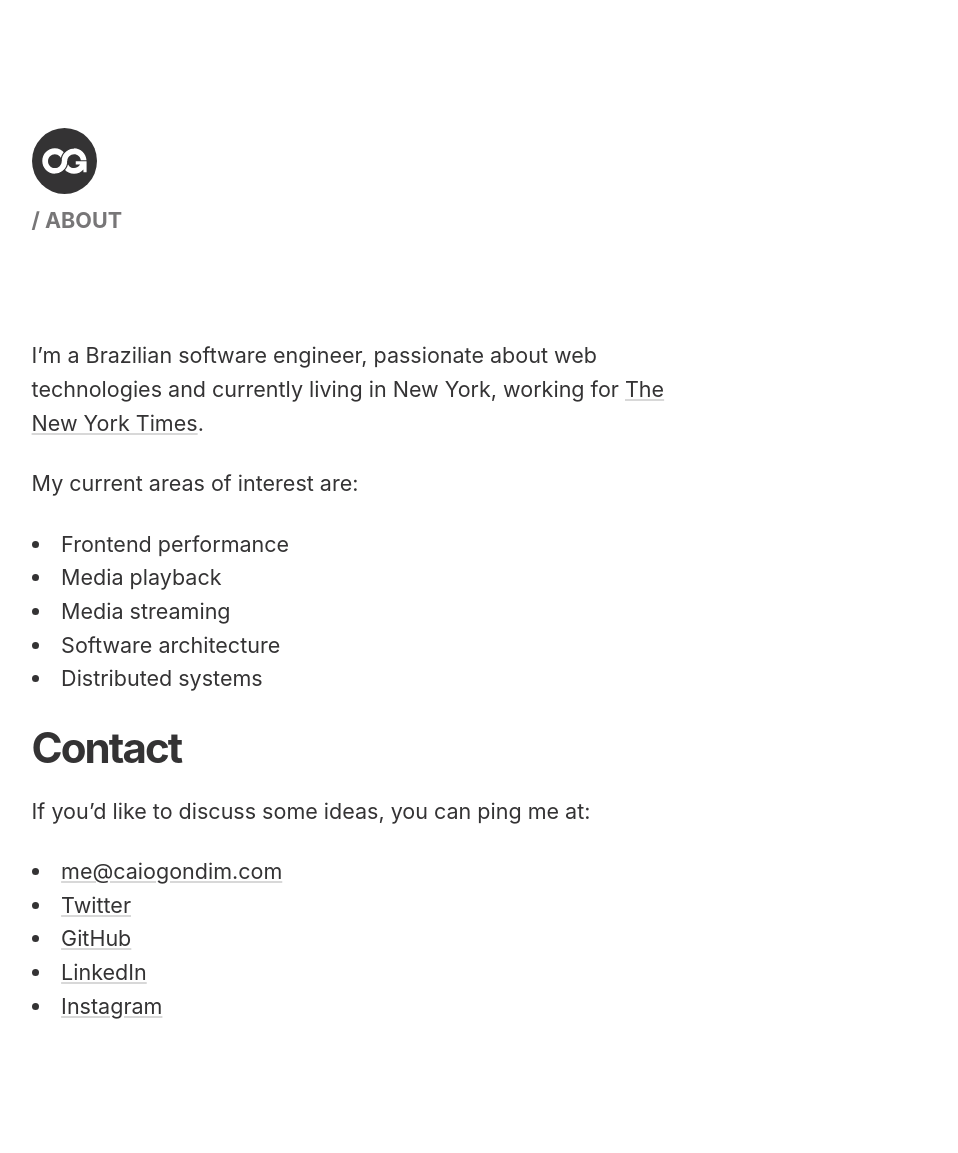
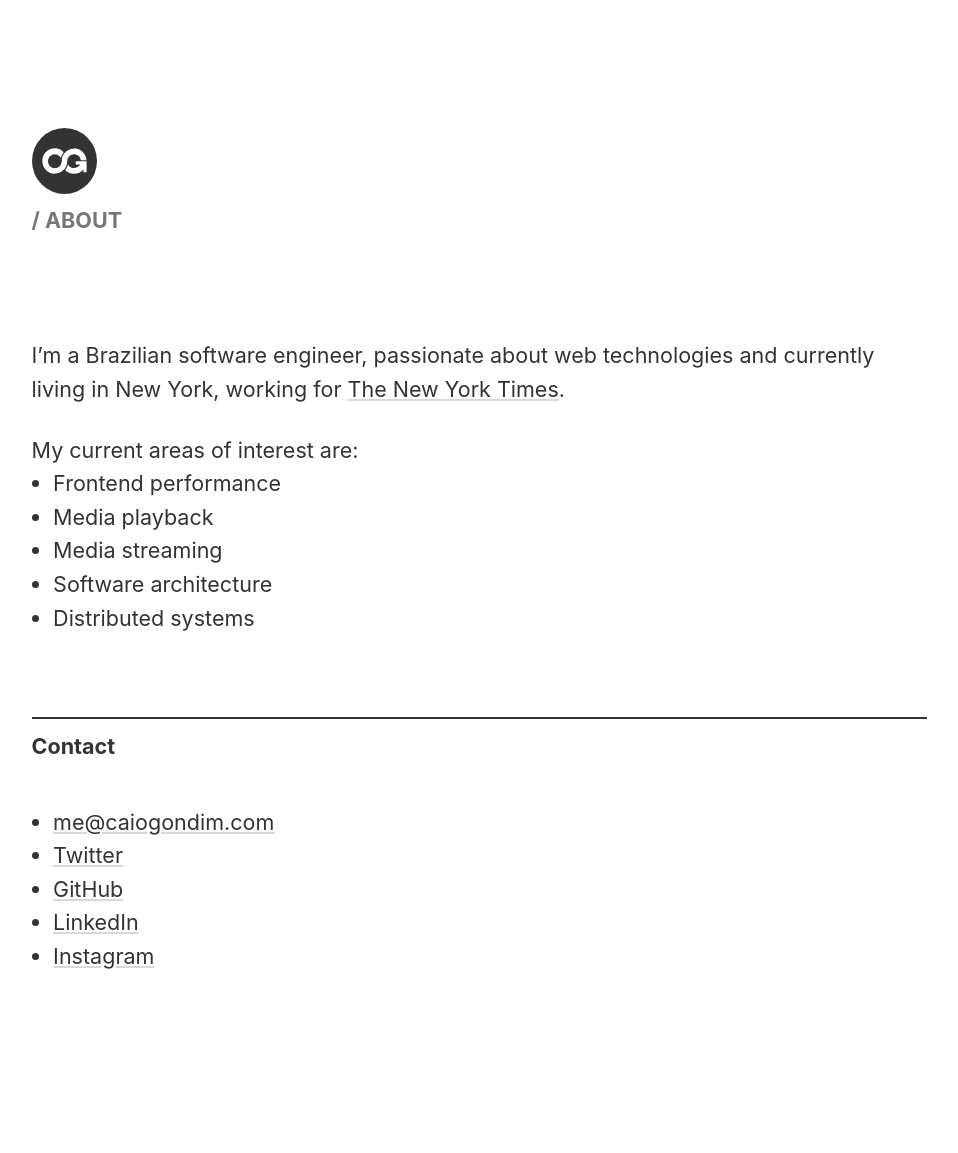
Before and after one commit to caiogondim/caiogondim.com, a Jekyll site: the page built from about.md, in a window 1280 px wide. Shown: the whole page, without its empty margins (71-1029 px from the left). Built offline with Jekyll 4.4.1, drawn with Linux system fonts in a browser that asks for light colours; after the commit the page ends 1103 px from its top, so only the background shows below that.

```diff
--- a/_layouts/about.html
+++ b/_layouts/about.html
@@ -8,5 +8,15 @@
   <section class="u-legible-width">
     {{ content }}
   </section>
+  <section class="u-legible-width">
+    <h6 class="u-separator">Contact</h6>
+    <ul>
+      <li><a href="mailto://me@caiogondim.com">me@caiogondim.com</a></li>
+      <li><a href="https://twitter.com/@caio_gondim">Twitter</a></li>
+      <li><a href="https://github.com/caiogondim">GitHub</a></li>
+      <li><a href="https://linkedin.com/in/cgondim">LinkedIn</a></li>
+      <li><a href="https://instagram.com/caiogondim">Instagram</a></li>
+    </ul>
+  </section>
 </body>
 </html>
--- a/_layouts/photos.html
+++ b/_layouts/photos.html
@@ -3,7 +3,7 @@
 <head>
   {% include head.html %}
 </head>
-<body>
+<body class="page-photos u-legible-width">
   {% include header.html %}
 
   <style>
--- a/_sass/global.scss
+++ b/_sass/global.scss
@@ -28,3 +28,8 @@ section:last-child {
   background-color: #343334;
   color: white;
 }
+
+.max-55ch {
+  max-width: 55ch;
+  width: 100%;
+}
--- a/_sass/suprstylin.scss
+++ b/_sass/suprstylin.scss
@@ -327,27 +327,33 @@ blockquote {
 /* List
 ––––––––––––––––––––––––––––––––– */
 ul {
-  list-style: disc inside;
+  list-style: disc outside;
 }
 
 ol {
-  list-style: decimal inside;
+  list-style: decimal outside;
 }
 
-ol, ul {
+ol,
+ul {
   padding-left: 0;
   margin-top: 0;
   margin-bottom: 1.25rem;
 }
 
+p + ul,
+p + ol {
+  margin-top: -1.25rem;
+}
+
 li {
-  // margin-bottom: 1rem;
+  margin-left: 1rem;
 }
 
 /* Util
 ––––––––––––––––––––––––––––––––– */
 .u-legible-width {
-  max-width: 50ch;
+  max-width: 66ch;
   width: 100%;
 }
 
@@ -358,6 +364,6 @@ li {
 .u-separator {
   border-top: 2px solid #343334;
   padding-top: 0.5rem;
-  padding-bottom: 2rem;
+  margin-bottom: 2rem;
   width: 100%;
 }
--- a/about.md
+++ b/about.md
@@ -12,12 +12,3 @@ My current areas of interest are:
 - Media streaming
 - Software architecture
 - Distributed systems
-
-### Contact
-
-If you'd like to discuss some ideas, you can ping me at:
-- [me@caiogondim.com](mailto://me@caiogondim.com)
-- [Twitter](https://twitter.com/@caio_gondim)
-- [GitHub](https://github.com/caiogondim)
-- [LinkedIn](https://linkedin.com/in/cgondim)
-- [Instagram](https://instagram.com/caiogondim)
--- a/css/main.scss
+++ b/css/main.scss
@@ -4,3 +4,4 @@
 @import 'global.scss';
 @import 'header.scss';
 @import 'nav.scss';
+@import 'pages/photos.scss'
```
Also changed, not shown: _sass/pages/photos.scss (added).
